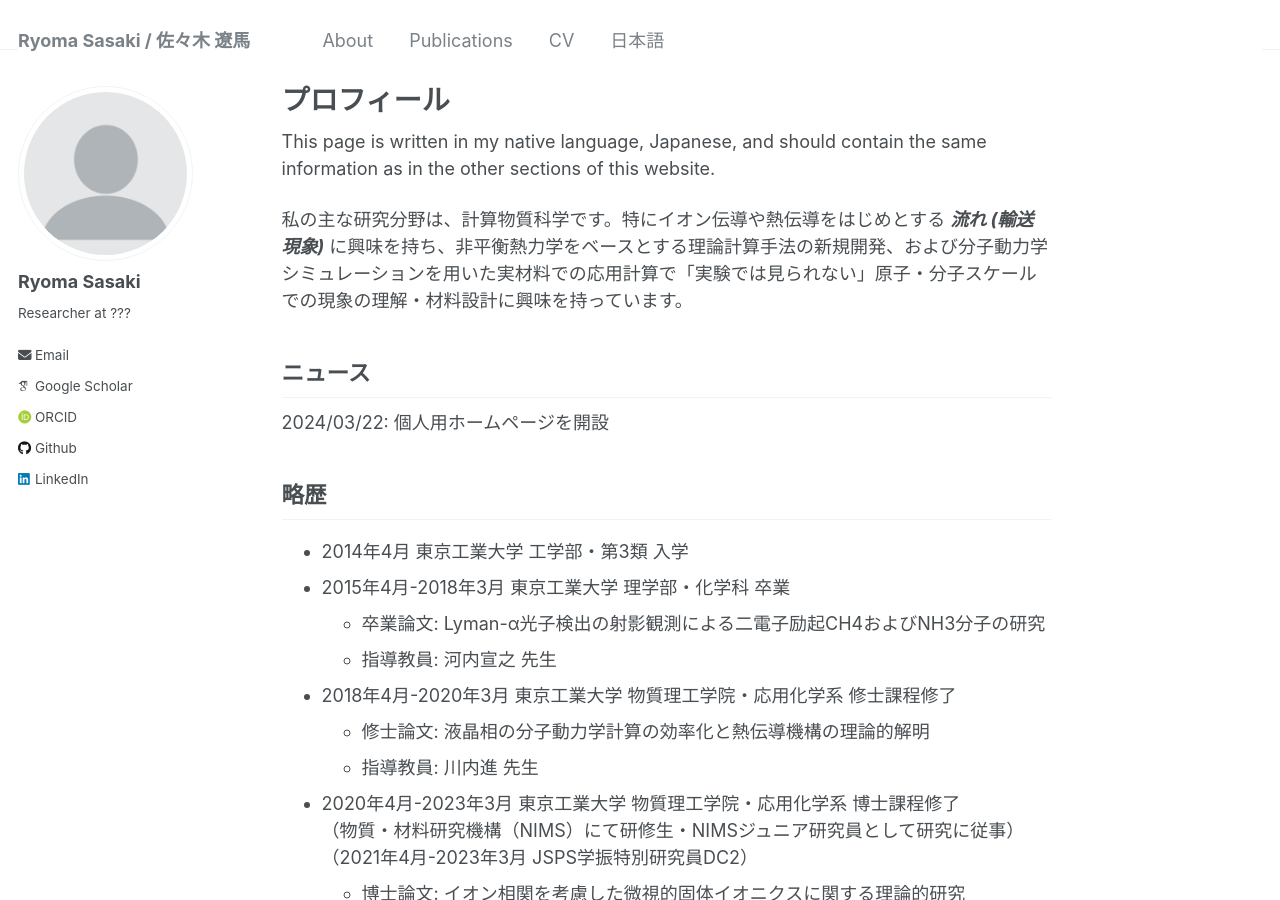
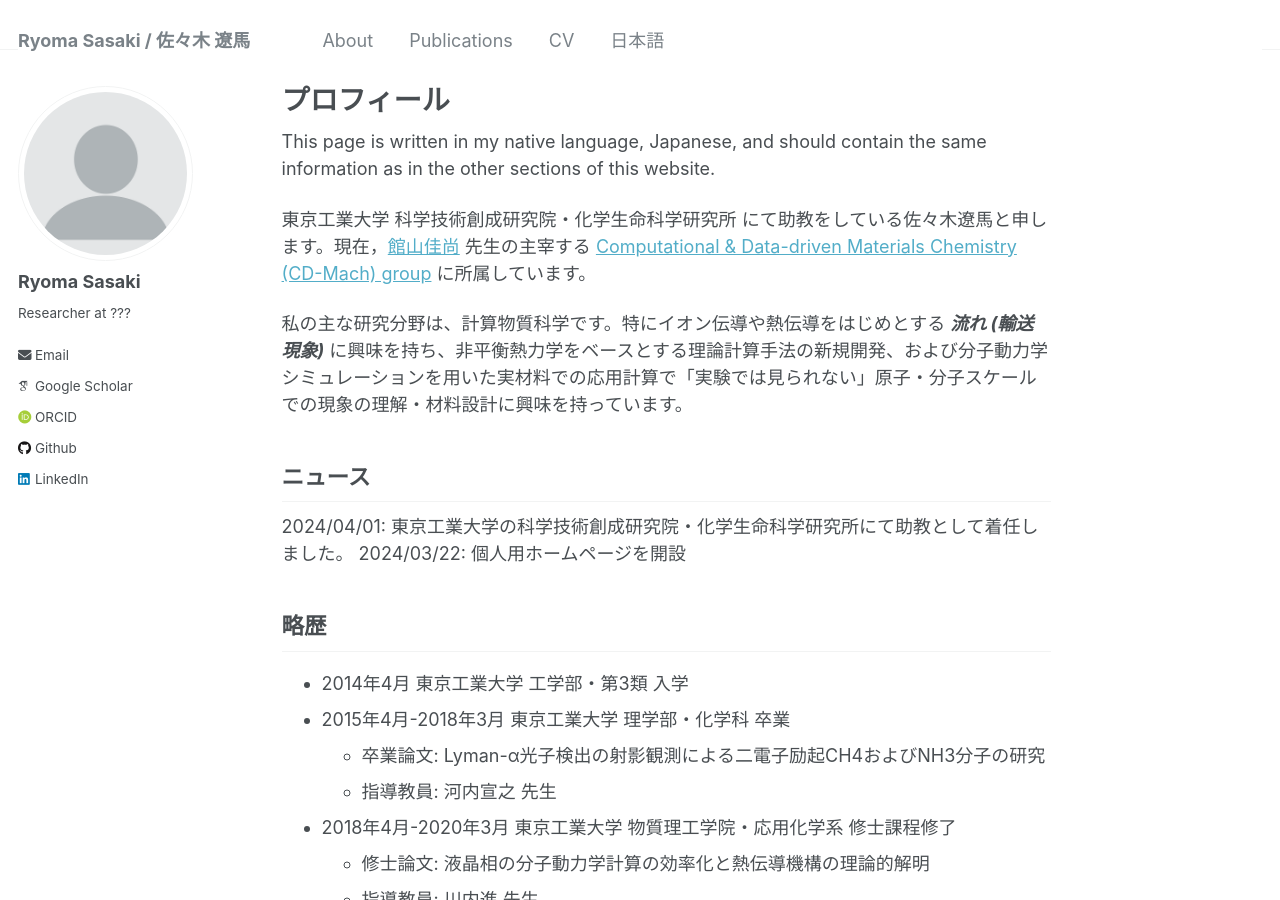
Before and after one commit to srak-uf/srak-uf.github.io, a Jekyll site: the page built from _pages/about_jp.md, in a window 1280 px wide and 900 px high. Built offline with Jekyll 4.4.1, drawn with Linux system fonts in a browser that asks for light colours; some web fonts are replaced.

Commit message:
Update about_jp.md

```diff
--- a/_pages/about_jp.md
+++ b/_pages/about_jp.md
@@ -10,12 +10,12 @@ redirect_from:
 
 This page is written in my native language, Japanese, and should contain the same information as in the other sections of this website.
 
-<!-- 東京工業大学 科学技術創成研究院・化学生命科学研究所 にて助教をしている佐々木遼馬と申します。現在，[館山佳尚](https://www.cd-mach.cls.iir.titech.ac.jp/?page_id=479) 先生の主宰する [Computational & Data-driven Materials Chemistry (CD-Mach) group](https://www.cd-mach.cls.iir.titech.ac.jp/) に所属しています。 -->
+東京工業大学 科学技術創成研究院・化学生命科学研究所 にて助教をしている佐々木遼馬と申します。現在，[館山佳尚](https://www.cd-mach.cls.iir.titech.ac.jp/?page_id=479) 先生の主宰する [Computational & Data-driven Materials Chemistry (CD-Mach) group](https://www.cd-mach.cls.iir.titech.ac.jp/) に所属しています。
 
 私の主な研究分野は、計算物質科学です。特にイオン伝導や熱伝導をはじめとする ***流れ (輸送現象)*** に興味を持ち、非平衡熱力学をベースとする理論計算手法の新規開発、および分子動力学シミュレーションを用いた実材料での応用計算で「実験では見られない」原子・分子スケールでの現象の理解・材料設計に興味を持っています。
 
 ## ニュース
-<!-- 2024/04/01: 東京工業大学の科学技術創成研究院・化学生命科学研究所にて助教として着任しました。   -->
+2024/04/01: 東京工業大学の科学技術創成研究院・化学生命科学研究所にて助教として着任しました。
 2024/03/22: 個人用ホームページを開設
 
 ## 略歴
```
